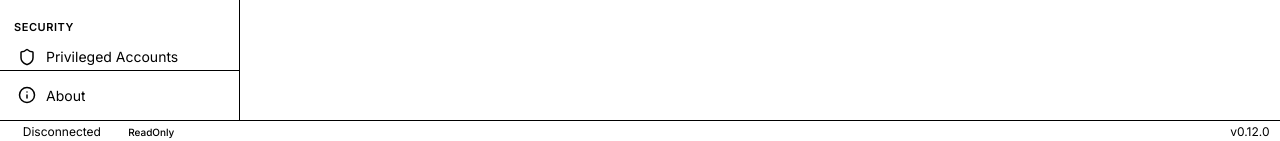
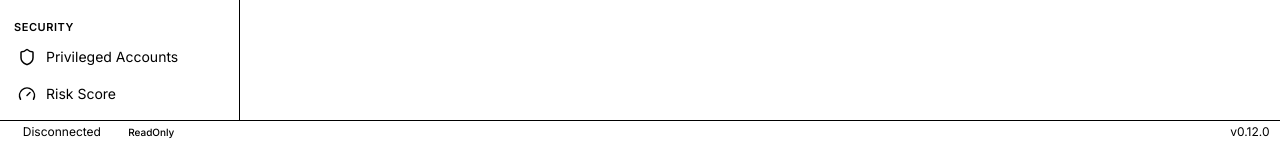
Before and after one commit to Rwx-G/DSPanel, a React (Vite) app: page / in a window 1280 px wide. Shown: the part 656-797 px from the top of the page. Built offline with nearby package versions, Linux system fonts and the light colour scheme.

Commit message:
refactor(ui): move About from fixed footer to regular sidebar item
About appears as a normal menu item in Settings group (after Settings),
but opens a popup dialog instead of a tab on click.

```diff
--- a/src/components/layout/Sidebar.tsx
+++ b/src/components/layout/Sidebar.tsx
@@ -247,6 +247,13 @@ const MODULES: SidebarModule[] = [
     group: "Settings",
     requiredLevel: "ReadOnly",
   },
+  {
+    id: "about",
+    label: "About",
+    icon: "info",
+    group: "Settings",
+    requiredLevel: "ReadOnly",
+  },
 ];
 
 interface SidebarProps {
@@ -336,7 +343,13 @@ export function Sidebar({ expanded, onToggle }: SidebarProps) {
                       ? "bg-[var(--color-sidebar-item-active)] font-medium text-[var(--color-primary)]"
                       : "text-[var(--color-text-secondary)] hover:bg-[var(--color-sidebar-item-hover)] hover:text-[var(--color-text-primary)]"
                   } ${!expanded ? "justify-center px-0" : ""}`}
-                  onClick={() => openTab(mod.label, mod.id, mod.icon)}
+                  onClick={() => {
+                    if (mod.id === "about") {
+                      setShowAbout(true);
+                    } else {
+                      openTab(mod.label, mod.id, mod.icon);
+                    }
+                  }}
                   title={expanded ? undefined : mod.label}
                   data-testid={`sidebar-item-${mod.id}`}
                 >
@@ -358,22 +371,6 @@ export function Sidebar({ expanded, onToggle }: SidebarProps) {
         ))}
       </nav>
 
-      {/* Footer */}
-      <div className="border-t border-[var(--color-border-default)] p-2">
-        <button
-          className={`group relative flex w-full items-center gap-3 rounded-md px-3 py-2 text-body text-[var(--color-text-secondary)] transition-colors duration-150 hover:bg-[var(--color-sidebar-item-hover)] hover:text-[var(--color-text-primary)] ${!expanded ? "justify-center px-0" : ""}`}
-          onClick={() => setShowAbout(true)}
-          data-testid="about-btn"
-        >
-          <Info size={18} className="shrink-0" />
-          {expanded && <span className="truncate">About</span>}
-          {!expanded && (
-            <span className="pointer-events-none absolute left-full z-50 ml-2 whitespace-nowrap rounded-md bg-[var(--color-surface-elevated)] px-2.5 py-1.5 text-caption font-medium text-[var(--color-text-primary)] opacity-0 shadow-md transition-opacity duration-150 group-hover:opacity-100">
-              About DSPanel
-            </span>
-          )}
-        </button>
-      </div>
       {showAbout && (
         <div
           className="fixed inset-0 z-50 flex items-center justify-center bg-black/50"
```
